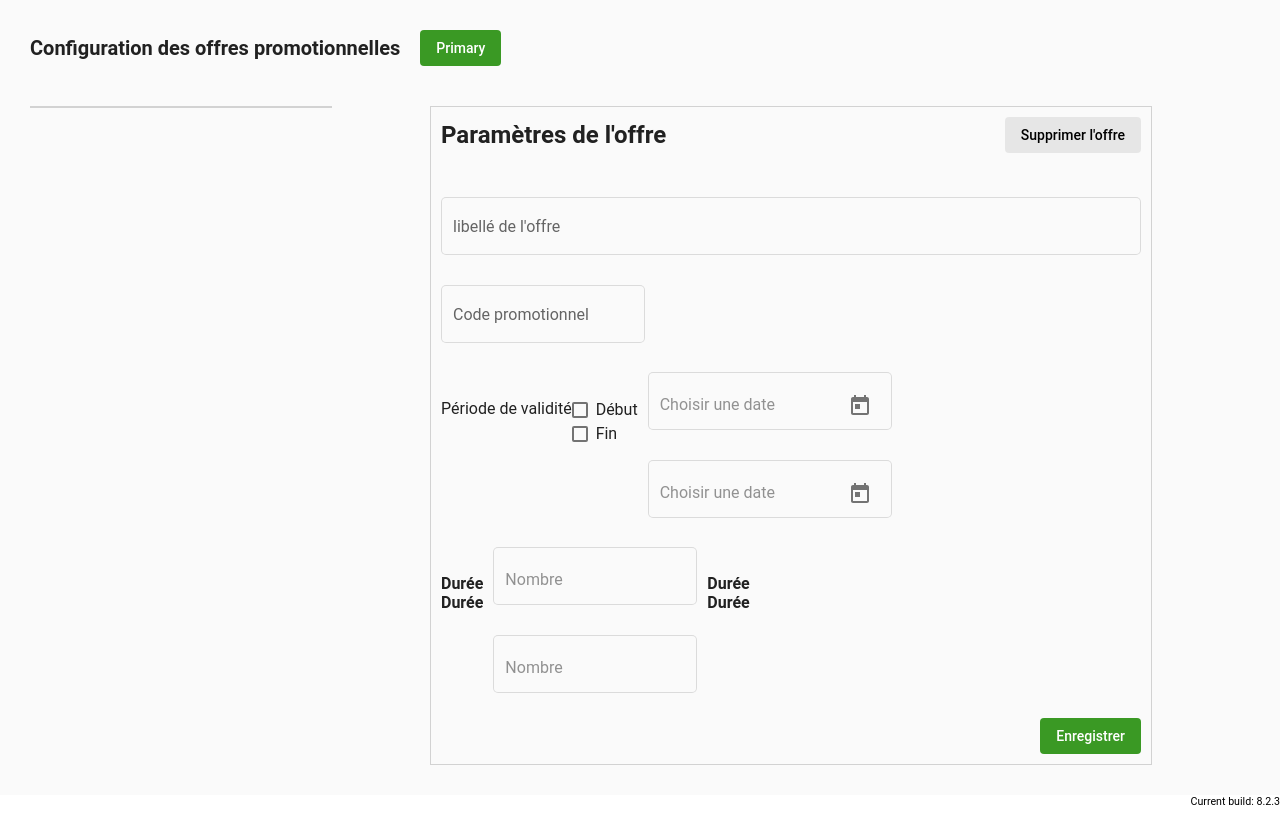
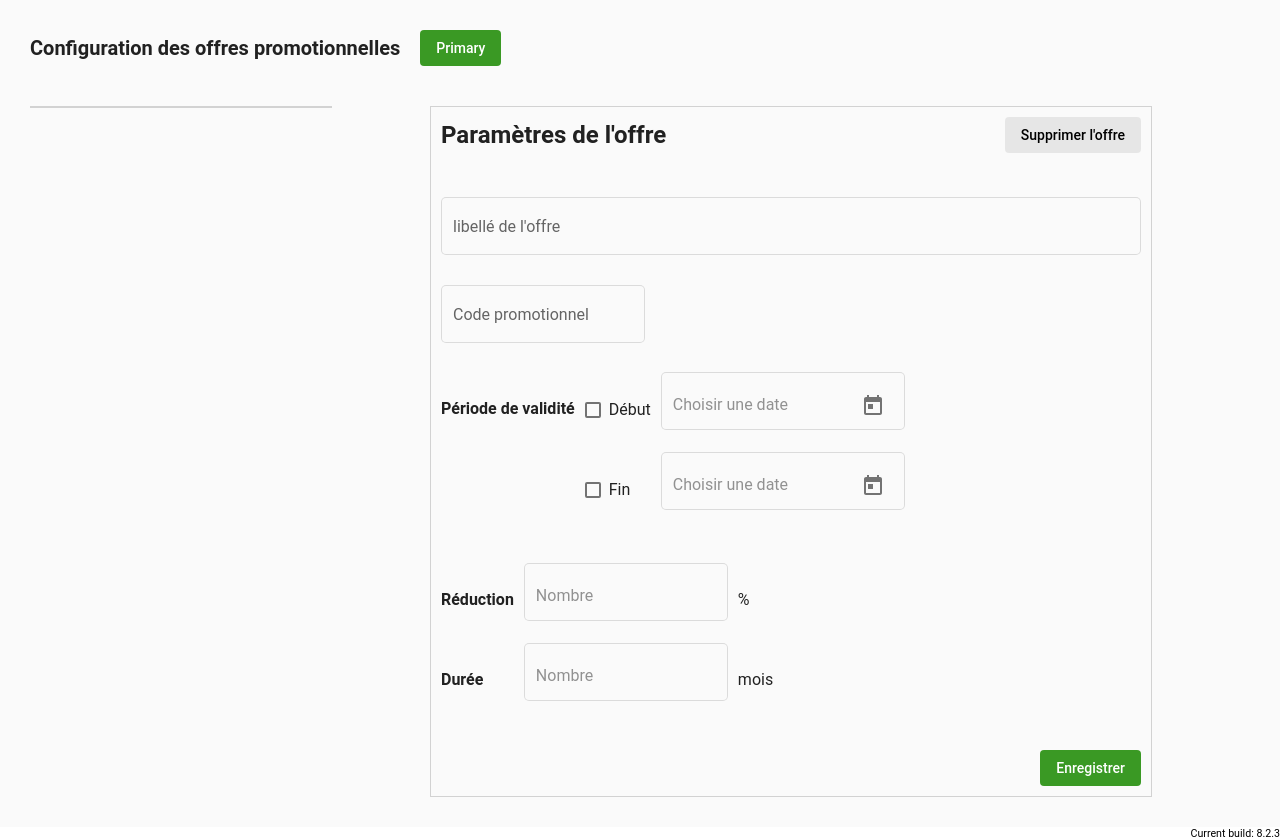
Before and after one commit to emilletpharma/Coupon, an Angular app: page / in a window 1280 px wide. Before the commit the page ends 808 px from the top, so only its background shows below. Built offline with nearby package versions, Linux system fonts and the light colour scheme.

Commit message:
3 files modified

```diff
--- a/src/app/form-field-overview-example.html
+++ b/src/app/form-field-overview-example.html
@@ -23,16 +23,16 @@
 
 					<div class="horizontal">
 						<div class="vertical">
-							<div *ngFor="let validity of validities">{{validity.title}}</div>
+							<div *ngFor="let validity of validities" class="bold right-space cell">{{validity.title}}</div>
 						</div>
 
 						<div class="vertical">
-							<mat-checkbox *ngFor="let validity of validities" class="right-space">
+							<mat-checkbox *ngFor="let validity of validities" class="right-space cell">
 								{{validity.subtitle}}</mat-checkbox>
 						</div>
 
 						<div class="vertical">
-							<mat-form-field *ngFor="let validity of validities" appearance="outline">
+							<mat-form-field *ngFor="let validity of validities" appearance="outline" class="cell">
 								<input matInput [matDatepicker]="picker1" placeholder="Choisir une date">
 								<mat-datepicker-toggle matSuffix [for]="picker1"></mat-datepicker-toggle>
 								<mat-datepicker #picker1></mat-datepicker>
@@ -41,16 +41,17 @@
 					</div>
 					<div class="horizontal">
 						<div class="vertical">
-							<div *ngFor="let validity of validities" class="right-space bold">Durée</div>
+							<div *ngFor="let promotion of promotions"
+              class="right-space bold cell">{{promotion.title}}</div>
 						</div>
 						<div class="vertical">
-							<mat-form-field *ngFor="let validity of validities" appearance="outline"
-								class="right-space">
+							<mat-form-field *ngFor="let promotion of promotions" appearance="outline"
+								class="right-space cell">
 								<input matInput placeholder="Nombre">
             </mat-form-field>
 						</div>
 						<div class="vertical">
-							<div *ngFor="let validity of validities" class="right-space bold">Durée</div>
+							<div *ngFor="let promotion of promotions" class="right-space cell">{{promotion.unit}}</div>
 						</div>
 					</div>
 
--- a/src/app/form-field-overview-example.scss
+++ b/src/app/form-field-overview-example.scss
@@ -100,4 +100,8 @@
 .vertical {
   display: flex;
   flex-direction: column;
+
 }
+.cell {
+  height: 80px;
+}
--- a/src/app/form-field-overview-example.ts
+++ b/src/app/form-field-overview-example.ts
@@ -13,5 +13,10 @@ export class FormFieldOverviewExample {
     {title: "", subtitle: "Fin", date: "12/12/2019"}
   ]
 
+  promotions = [
+    {title: "Réduction", unit: "%"},
+    {title: "Durée", unit: "mois"}
+  ]
+
 
 }
```
